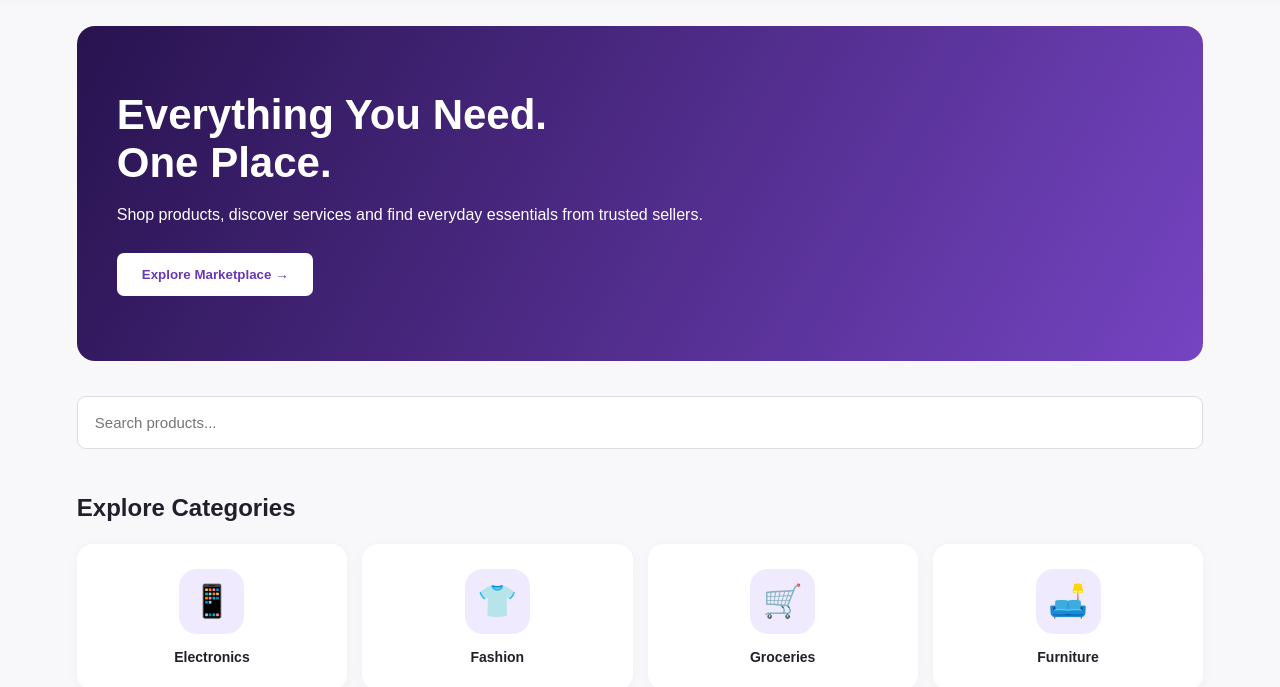
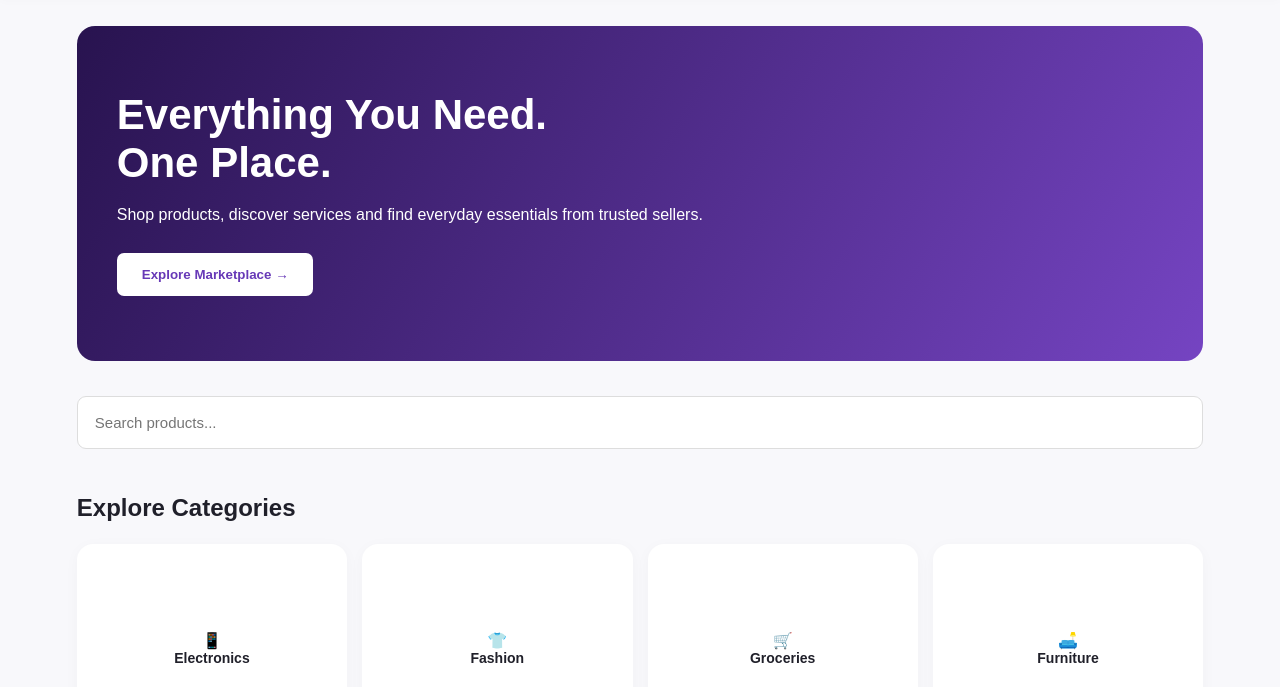
Before and after one commit to Nikon-Sama/danorg-hub-marketplace, a plain HTML site: page index.html in a window 1280 px wide. Shown: the part 113-800 px from the top of the page. Drawn offline with Linux system fonts and the light colour scheme.

Commit message:
Update index.html

```diff
--- a/index.html
+++ b/index.html
@@ -137,21 +137,16 @@ nav a {
     transform: translateY(-4px);
 }
 
-.category div {
-    width: 65px;
-    height: 65px;
-    background: #f0eaff;
-    color: #6739b7;
-    border-radius: 18px;
-    display: flex;
-    align-items: center;
-    justify-content: center;
-    font-size: 32px;
-    margin: 0 auto 15px;
+.category img {
+    width: 100%;
+    height: 120px;
+    object-fit: cover;
+    border-radius: 14px;
+    margin-bottom: 15px;
 }
 
 .category {
-    min-height: 140px;
+    min-height: 210px;
     display: flex;
     flex-direction: column;
     justify-content: center;
```
